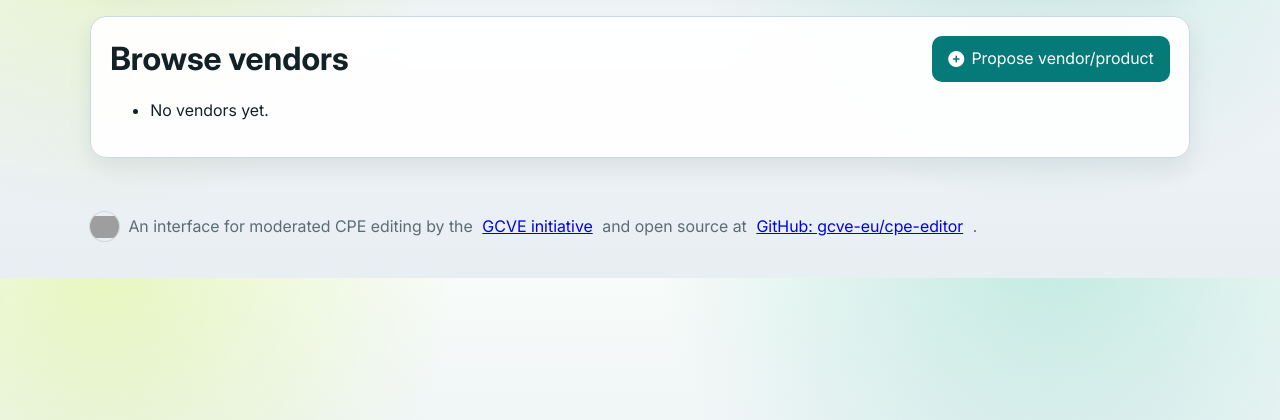
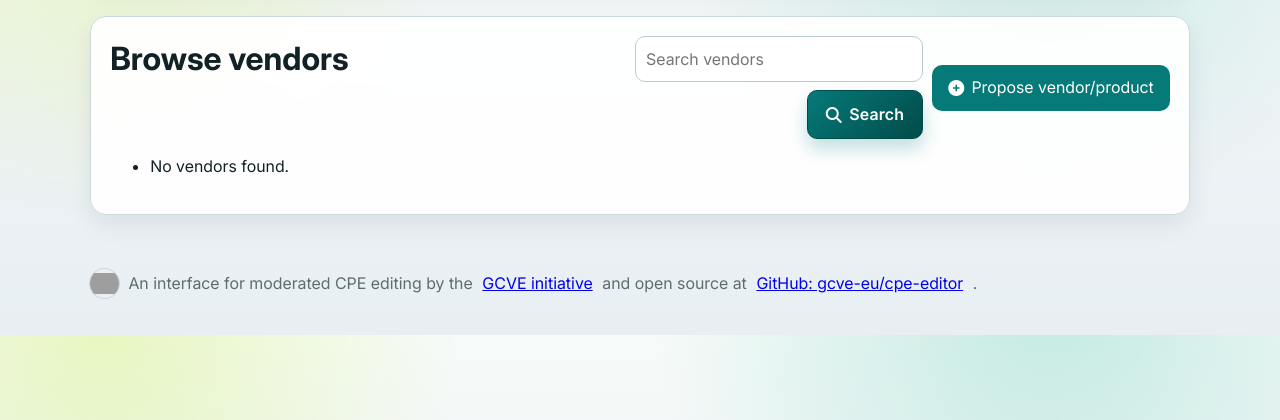
Before and after one commit to gcve-eu/cpe-editor, a Flask app: page /vendors in a window 1280 px wide. Shown: the part 141-561 px from the top of the page. Run offline with Flask 3, Linux system fonts and the light colour scheme; data that the repository does not hold is empty; some libraries are stand-ins or nearby versions; grey boxes are pictures that could not be loaded.

Commit message:
Update vendors page search

```diff
--- a/app/templates/base.html
+++ b/app/templates/base.html
@@ -359,6 +359,30 @@
       justify-content: flex-end;
       margin-top: .9rem;
     }
+    .visually-hidden {
+      position: absolute;
+      width: 1px;
+      height: 1px;
+      padding: 0;
+      margin: -1px;
+      overflow: hidden;
+      clip: rect(0, 0, 0, 0);
+      white-space: nowrap;
+      border: 0;
+    }
+    .vendor-header-actions {
+      justify-content: flex-end;
+    }
+    .vendor-search-form {
+      display: flex;
+      flex-wrap: wrap;
+      justify-content: flex-end;
+      align-items: center;
+      gap: .5rem;
+    }
+    .vendor-search-form input[type="search"] {
+      width: min(100%, 18rem);
+    }
     table { width: 100%; border-collapse: collapse; }
     th, td { text-align: left; padding: .8rem .75rem; border-bottom: 1px solid #e6e9ef; vertical-align: top; }
     thead th {
--- a/app/templates/vendors.html
+++ b/app/templates/vendors.html
@@ -4,28 +4,41 @@
 <div class="card">
   <div class="page-header">
     <h1>Browse vendors</h1>
-    <div class="action-row">
+    <div class="action-row vendor-header-actions">
+      <form method="get" class="vendor-search-form" role="search" aria-label="Search vendors">
+        <label class="visually-hidden" for="vendor-search">Search vendors</label>
+        <input id="vendor-search" name="q" type="search" value="{{ vendor_q }}" placeholder="Search vendors">
+        <button class="search-submit" type="submit"><i class="fa-solid fa-magnifying-glass" aria-hidden="true"></i><span>Search</span></button>
+        {% if vendor_q %}
+          <a class="button secondary" href="{{ url_for('main.vendors') }}">Clear</a>
+        {% endif %}
+      </form>
       <a class="button" href="{{ url_for('main.proposal_new') }}"><i class="fa-solid fa-circle-plus" aria-hidden="true"></i>Propose vendor/product</a>
     </div>
   </div>
   {% if vendors %}
     <div class="muted">
-      <p>Page {{ vendor_page }} of {{ vendor_total_pages }}</p>
+      <p>
+        Page {{ vendor_page }} of {{ vendor_total_pages }}
+        {% if vendor_q %}
+          for <strong>{{ vendor_q }}</strong> ({{ vendor_total }} result{% if vendor_total != 1 %}s{% endif %})
+        {% endif %}
+      </p>
       <div class="action-row">
         {% if vendor_has_prev %}
-          <a class="button" href="{{ url_for('main.vendors', page=vendor_page - 1) }}">
+          <a class="button" href="{{ url_for('main.vendors', page=vendor_page - 1, q=vendor_q or none) }}">
             <i class="fa-solid fa-chevron-left" aria-hidden="true"></i>Previous
           </a>
         {% endif %}
         {% if vendor_has_next %}
-          <a class="button" href="{{ url_for('main.vendors', page=vendor_page + 1) }}">
+          <a class="button" href="{{ url_for('main.vendors', page=vendor_page + 1, q=vendor_q or none) }}">
             Next<i class="fa-solid fa-chevron-right" aria-hidden="true"></i>
           </a>
         {% endif %}
       </div>
     </div>
   {% endif %}
-  <ul class="js-collapsible-list" data-collapse-limit="5" data-show-more-label="Show more" data-show-less-label="Show less">
+  <ul>
     {% for vendor in vendors %}
       <li>
         <a href="{{ url_for('main.vendor_detail', vendor_uuid=vendor.uuid) }}">{{ vendor.title or vendor.name }}</a>
@@ -41,20 +54,25 @@
         </button>
       </li>
     {% else %}
-      <li>No vendors yet.</li>
+      <li>No vendors found{% if vendor_q %} for <strong>{{ vendor_q }}</strong>{% endif %}.</li>
     {% endfor %}
   </ul>
   {% if vendors and (vendor_has_prev or vendor_has_next) %}
     <div class="muted">
-      <p>Page {{ vendor_page }} of {{ vendor_total_pages }}</p>
+      <p>
+        Page {{ vendor_page }} of {{ vendor_total_pages }}
+        {% if vendor_q %}
+          for <strong>{{ vendor_q }}</strong> ({{ vendor_total }} result{% if vendor_total != 1 %}s{% endif %})
+        {% endif %}
+      </p>
       <div class="action-row">
         {% if vendor_has_prev %}
-          <a class="button" href="{{ url_for('main.vendors', page=vendor_page - 1) }}">
+          <a class="button" href="{{ url_for('main.vendors', page=vendor_page - 1, q=vendor_q or none) }}">
             <i class="fa-solid fa-chevron-left" aria-hidden="true"></i>Previous
           </a>
         {% endif %}
         {% if vendor_has_next %}
-          <a class="button" href="{{ url_for('main.vendors', page=vendor_page + 1) }}">
+          <a class="button" href="{{ url_for('main.vendors', page=vendor_page + 1, q=vendor_q or none) }}">
             Next<i class="fa-solid fa-chevron-right" aria-hidden="true"></i>
           </a>
         {% endif %}
--- a/app/views.py
+++ b/app/views.py
@@ -1451,9 +1451,19 @@ def details():
 @bp.route("/vendors")
 def vendors():
     vendor_page = max(request.args.get("page", default=1, type=int) or 1, 1)
+    vendor_q = (request.args.get("q") or "").strip()
     vendors_per_page = 25
 
-    vendor_query = Vendor.query.order_by(Vendor.name.asc())
+    vendor_query = Vendor.query
+    if vendor_q:
+        like = f"%{vendor_q.lower()}%"
+        vendor_query = vendor_query.filter(
+            or_(
+                func.lower(Vendor.name).like(like),
+                func.lower(Vendor.title).like(like),
+            )
+        )
+    vendor_query = vendor_query.order_by(Vendor.name.asc())
     vendor_total = vendor_query.count()
     vendor_total_pages = max((vendor_total + vendors_per_page - 1) // vendors_per_page, 1)
     if vendor_page > vendor_total_pages:
@@ -1468,6 +1478,8 @@ def vendors():
         vendor_total_pages=vendor_total_pages,
         vendor_has_prev=vendor_page > 1,
         vendor_has_next=vendor_page < vendor_total_pages,
+        vendor_q=vendor_q,
+        vendor_total=vendor_total,
     )
 
 
```
Also changed, not shown: tests/test_api_endpoints.py (+12 -3 lines).
